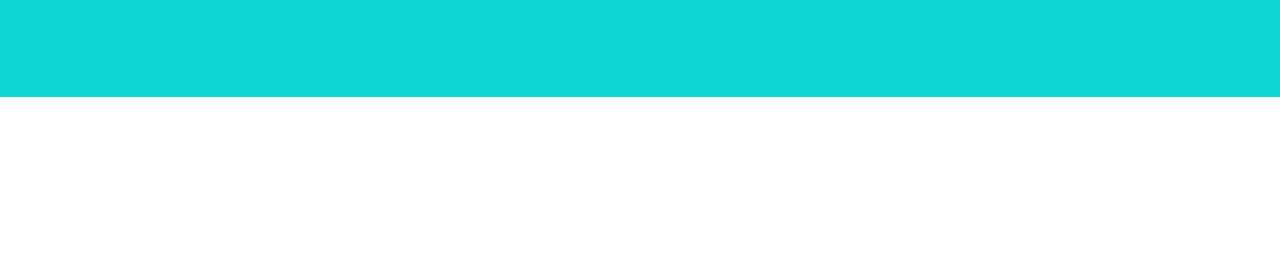
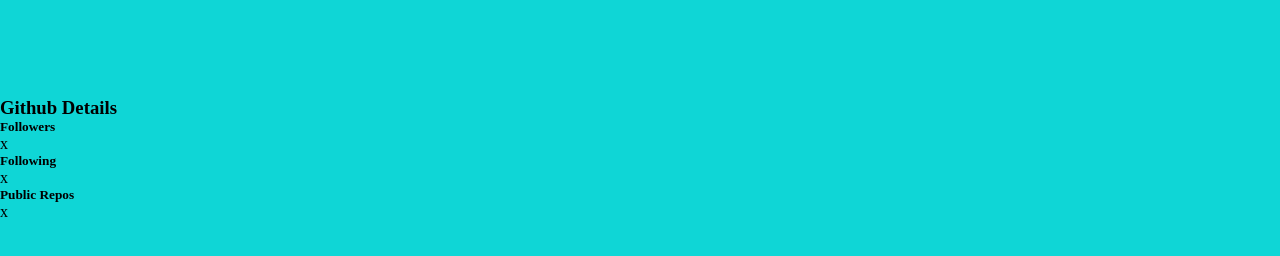
Before and after one commit to Meghaanil/portfolio_mulearn-4, a plain HTML site: page index.html in a window 1280 px wide. Shown: the part 298-554 px from the top of the page. Drawn offline with Linux system fonts and the light colour scheme; no server answers.

Commit message:
new changes added

```diff
--- a/index.html
+++ b/index.html
@@ -32,6 +32,9 @@
             text-decoration:underline 3px #0fd6d6;
             text-align:left;
             font-size:25px;
+        }
+         body{
+            background-color: #0fd6d6;
         }
         #block
         {
@@ -75,9 +78,19 @@
 <p style="color:black; padding-left:80px; font-size: 50px; font-family: Verdana, Geneva, Tahoma, sans-serif;"><b>
 Hy I'm Megha<br>&nbsp;Anil
 </b></p></div>
+<h3 >Github Details</h3>
+<div class="box container">
+
+    <div class="columns box-col card-box">
+        <div class="box column is-2 count-card"><h5 class="details">Followers</h5><span class="count" id="followers">x</span></div>
+        <div class="box column is-2 count-card"><h5 class="details">Following</h5><span class="count" id="following">x</span></div>
+        <div class="box column is-2 count-card"><h5 class="details">Public Repos</h5><span class="count" id="repos">x</span></div>
 
 
+      </div>
+    </div>
 
+<script src="demo.js"></script>
 
 </body>
 </html>
```
